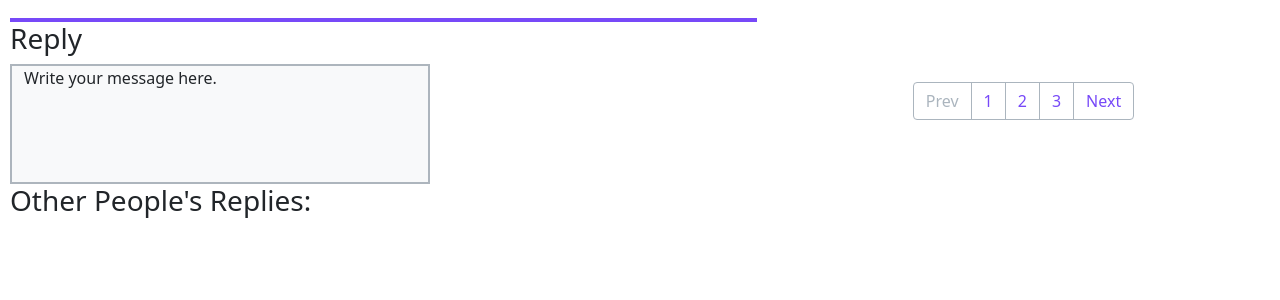
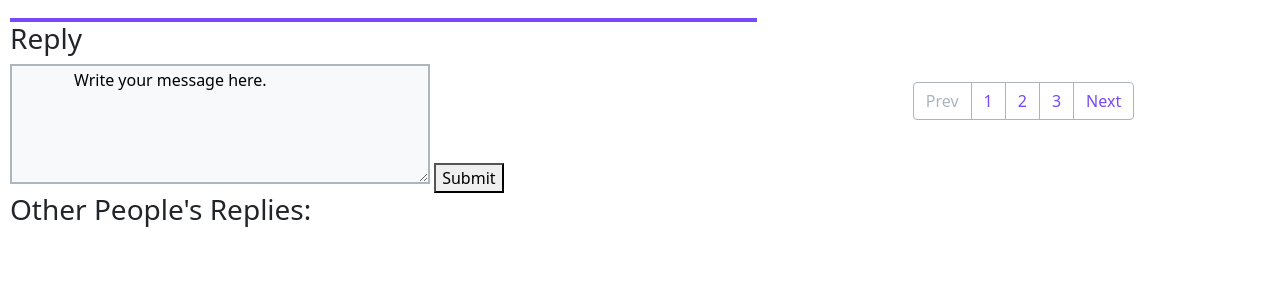
Before and after one commit to uzochi-dimkpa/ITSC-3155_Final-Project_Group-1, a Python web app: template templates/post-example.html in a window 1280 px wide. Shown: the part 66-366 px from the top of the page. Run offline with Jinja, Linux system fonts and the light colour scheme; the template is opened without the code that fills it, so the values that code supplies are empty; some libraries are stand-ins or nearby versions.

Commit message:
Change reply to form element

```diff
--- a/templates/post-example.html
+++ b/templates/post-example.html
@@ -15,9 +15,12 @@
     </div>
     <!--Main reply and other replies-->
     <h3>Reply</h3>
-    <div class="container reply main-reply">
-        Write your message here.
-    </div>
+    <form>
+        <textarea class="container reply main-reply">
+            Write your message here.
+        </textarea>
+        <button type="submit">Submit</button>
+    </form>
     <h3>Other People's Replies:</h3>
     {% for comment in comments %}
     <div class="container reply">{{ comment.comment_text }}</div>
```
